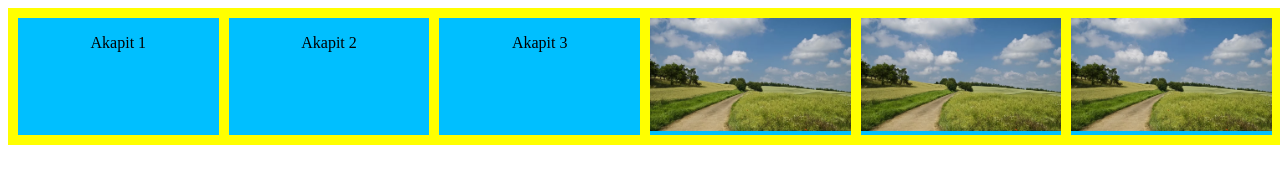
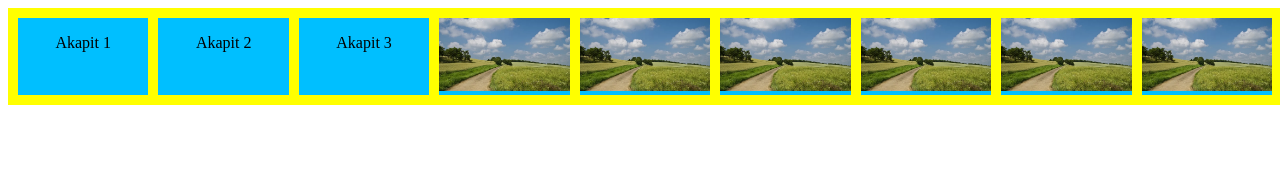
Before and after one commit to Mogger2137/WWW_1, a plain HTML site: page index.html in a window 1280 px wide. Drawn offline with Linux system fonts and the light colour scheme.

Commit message:
Nowa wersja

```diff
--- a/index.html
+++ b/index.html
@@ -14,6 +14,9 @@
     <div><img src="./grafika/krajobraz.webp"></div>
     <div><img src="./grafika/krajobraz.webp"></div>
     <div><img src="./grafika/krajobraz.webp"></div>
+    <div><img src="./grafika/krajobraz.webp"></div>
+    <div><img src="./grafika/krajobraz.webp"></div>
+    <div><img src="./grafika/krajobraz.webp"></div>
     </div>
 </body>
 </html>
```
